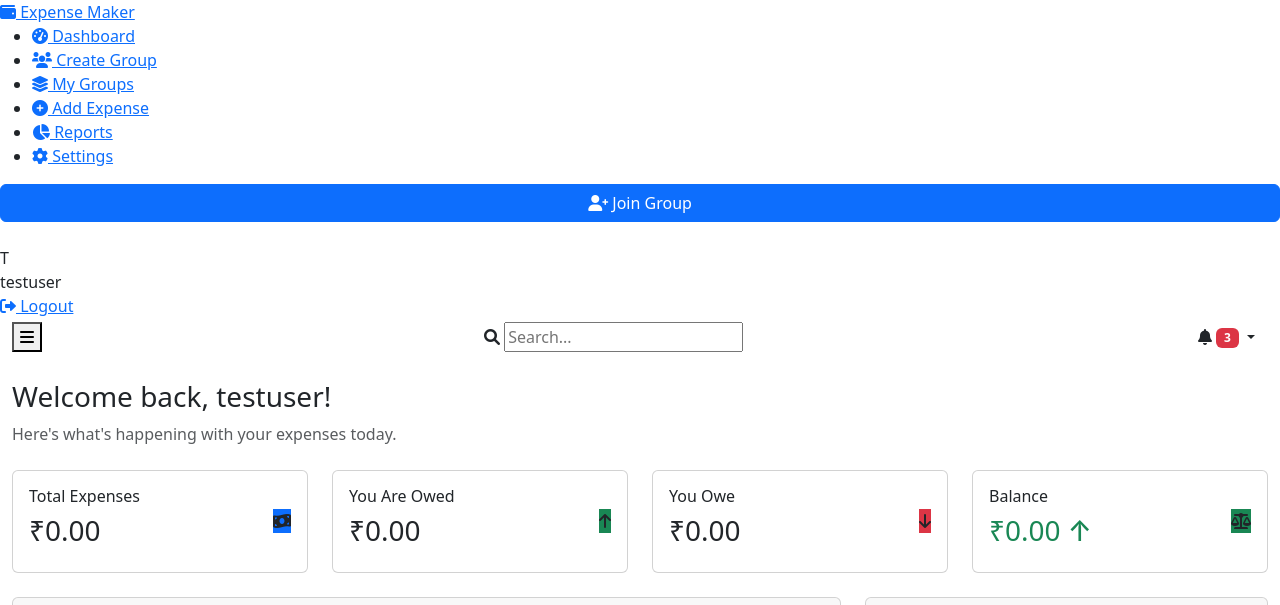
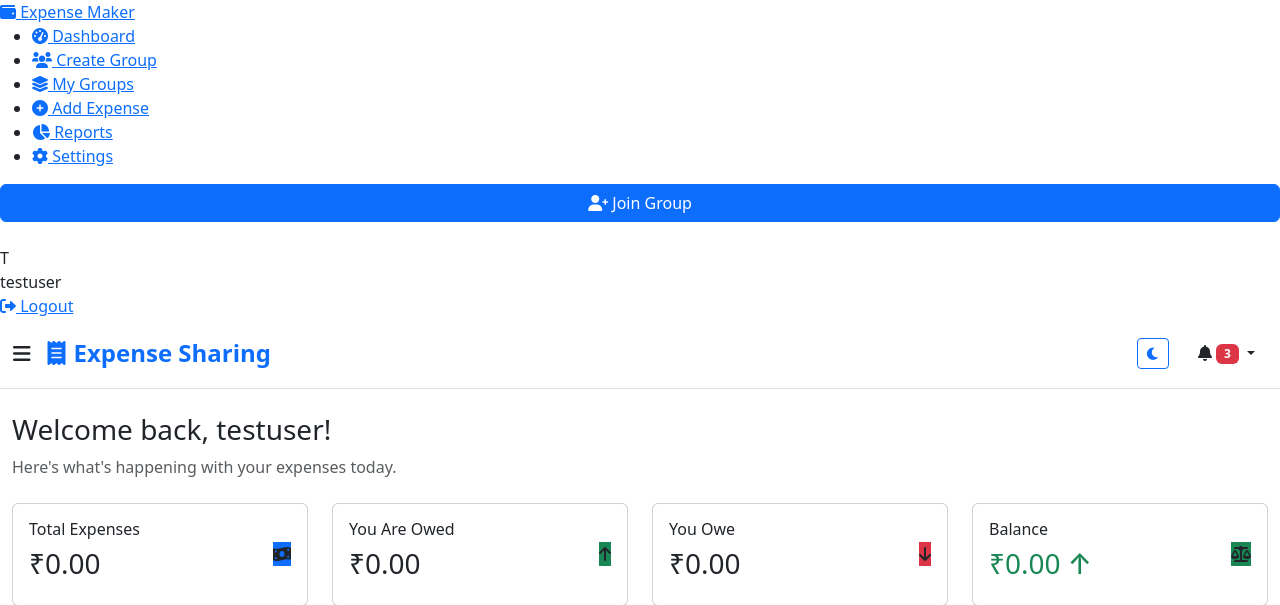
Before and after one commit to Ankii04/Expense-Sharing-Website, a PHP site: page /dashboard.php in a window 1280 px wide. Shown: the top 605 px of the page. Run offline with PHP 8.4, Linux system fonts and the light colour scheme; a user stored in the database is signed in; data comes from the database, SQL or seed files in the repository; data that the repository does not hold is empty.

Commit message:
Add Expense Sharing branding header to dashboard

```diff
--- a/dashboard.php
+++ b/dashboard.php
@@ -253,36 +253,38 @@
 
     <!-- Main Content -->
     <div class="main-content">
-        <!-- Top Navigation -->
-        <nav class="top-nav">
+        <!-- Top Header Bar -->
+        <div class="top-nav bg-white border-bottom">
             <div class="container-fluid">
-                <div class="d-flex justify-content-between align-items-center">
-                    <button class="sidebar-toggle">
-                        <i class="fas fa-bars"></i>
-                    </button>
-                    <div class="search-box">
-                        <i class="fas fa-search"></i>
-                        <input type="text" placeholder="Search...">
+                <div class="d-flex justify-content-between align-items-center py-3">
+                    <div class="d-flex align-items-center gap-3">
+                        <button class="sidebar-toggle btn btn-link text-dark p-0">
+                            <i class="fas fa-bars fa-lg"></i>
+                        </button>
+                        <h4 class="mb-0 fw-bold text-primary">
+                            <i class="fas fa-receipt me-2"></i>Expense Sharing
+                        </h4>
                     </div>
-                    <div class="top-nav-right">
+                    <div class="d-flex align-items-center gap-3">
+                        <button class="btn btn-sm btn-outline-primary" id="themeToggle">
+                            <i class="fas fa-moon"></i>
+                        </button>
                         <div class="dropdown">
                             <button class="btn dropdown-toggle" type="button" id="notificationsDropdown" data-bs-toggle="dropdown">
                                 <i class="fas fa-bell"></i>
                                 <span class="badge bg-danger">3</span>
                             </button>
-                            <ul class="dropdown-menu dropdown-menu-end">
+                            <ul class="dropdown-menu dropdown-menu-end" aria-labelledby="notificationsDropdown">
                                 <li><h6 class="dropdown-header">Notifications</h6></li>
-                                <li><a class="dropdown-item" href="#">New expense added to Trip to Paris</a></li>
+                                <li><a class="dropdown-item" href="#">New expense added</a></li>
                                 <li><a class="dropdown-item" href="#">John settled up with you</a></li>
                                 <li><a class="dropdown-item" href="#">Sarah added you to a new group</a></li>
-                                <li><hr class="dropdown-divider"></li>
-                                <li><a class="dropdown-item text-center" href="#">View All</a></li>
                             </ul>
                         </div>
                     </div>
                 </div>
             </div>
-        </nav>
+        </div>
 
         <!-- Dashboard Content -->
         <div class="container-fluid py-4">
```
